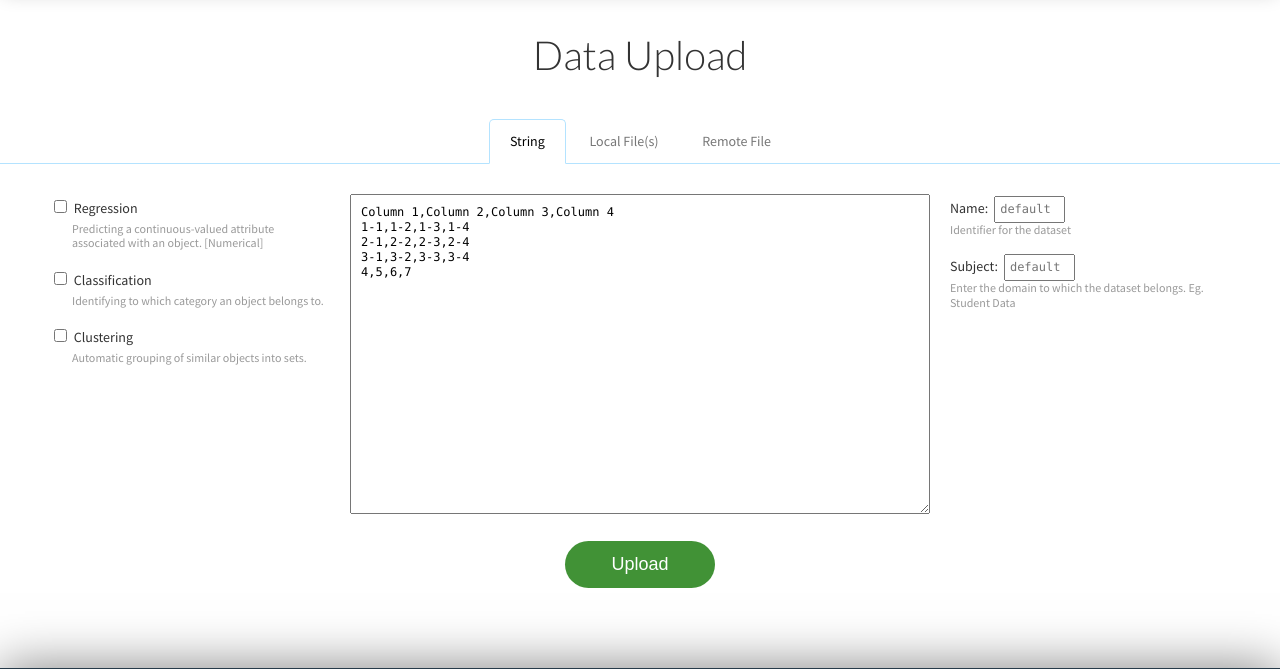
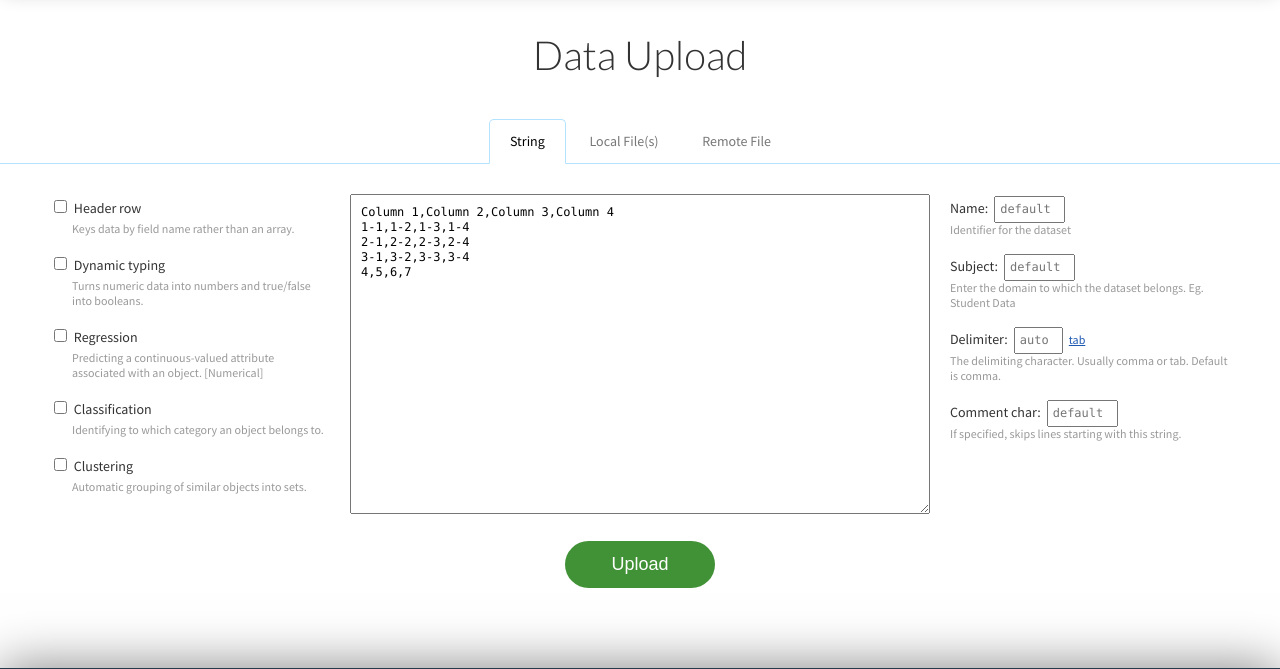
Before and after one commit to steffanboodhoo/DataMiningProject, a Flask app: page /upload in a window 1280 px wide. Shown: the part 58-727 px from the top of the page. Run offline with Flask 2, Linux system fonts and the light colour scheme; some libraries are stand-ins or nearby versions.

Commit message:
built object for csv upload

```diff
--- a/app/static/js/upload.js
+++ b/app/static/js/upload.js
@@ -127,15 +127,10 @@ function printStats(msg)
 function buildConfig()
 {
 	return {
-		dataset_name: $('#dataset_name').val(),
-		regression: $('#regression').prop('checked'),
-		classification: $('#classification').prop('checked'),
-		skipEmptyLines: $('#skipEmptyLines').prop('checked'),
-		preview: parseInt($('#preview').val() || 0),
-		step: $('#stream').prop('checked') ? stepFn : undefined,
-		encoding: $('#encoding').val(),
-		worker: $('#worker').prop('checked'),
-		dataset_subject: $('#dataset_subject').val(),
+		delimiter: $('#delimiter').val(),
+		header: $('#header').prop('checked'),
+		dynamicTyping: $('#dynamicTyping').prop('checked'),
+		comments: $('#comments').val(),
 		complete: completeFn,
 		error: errorFn,
 		download: inputType == "remote"
@@ -172,13 +167,38 @@ function completeFn(results)
 			rowCount = results.data.length;
 	}
 
+	var analysis_type = '';
+	var dataset_name = $('#dataset_name').val();
+	var dataset_subject = $('#dataset_subject').val();
+
+
+
+	regr = $('#regression').prop('checked');
+	classi = $('#classification').prop('checked');
+	clust = $('#clustering').prop('checked');
+
+	if(regr) {
+		analysis_type.concat("regression,");
+	}
+
+	if(classi) {
+		analysis_type.concat("classification,")
+	}
+
+	if(clust) {
+		analysis_type.concat("clustering");
+	}
+
+	results['Type'] = analysis_type;
+	results['Name'] = dataset_name;
+	results['Subject'] = dataset_subject;
+
 	printStats("Parse complete");
 	console.log("    Results:", results);
 
 	// icky hack
 	setTimeout(enableButton, 100);
 }
-p
 function errorFn(err, file)
 {
 	end = now();
--- a/app/templates/upload.html
+++ b/app/templates/upload.html
@@ -18,6 +18,14 @@
 	<div class="grid-container">
 
 		<div class="grid-25">
+			<label>
+				<input type="checkbox" id="header"> Header row
+				<dfn>Keys data by field name rather than an array.</dfn>
+			</label>
+			<label>
+				<input type="checkbox" id="dynamicTyping"> Dynamic typing
+				<dfn>Turns numeric data into numbers and true/false into booleans.</dfn>
+			</label>
 			<label>
 				<input type="checkbox" id="regression"> Regression
 				<dfn>Predicting a continuous-valued attribute associated with an object. [Numerical]</dfn>
@@ -45,6 +53,15 @@
 				<label>
 					Subject:<input type="text" size="7" id="dataset_subject" placeholder="default">
 					<dfn>Enter the domain to which the dataset belongs. Eg. Student Data</dfn>
+				</label>
+
+				<label>
+					Delimiter:<input type="text" size="4" maxlength="1" placeholder="auto" id="delimiter"><a href="javascript:" id="insert-tab">tab</a>
+					<dfn>The delimiting character. Usually comma or tab. Default is comma.</dfn>
+				</label>
+				<label>
+					Comment char:<input type="text" size="7" maxlength="10" placeholder="default" id="comments">
+					<dfn>If specified, skips lines starting with this string.</dfn>
 				</label>
 			</div>
 
```
